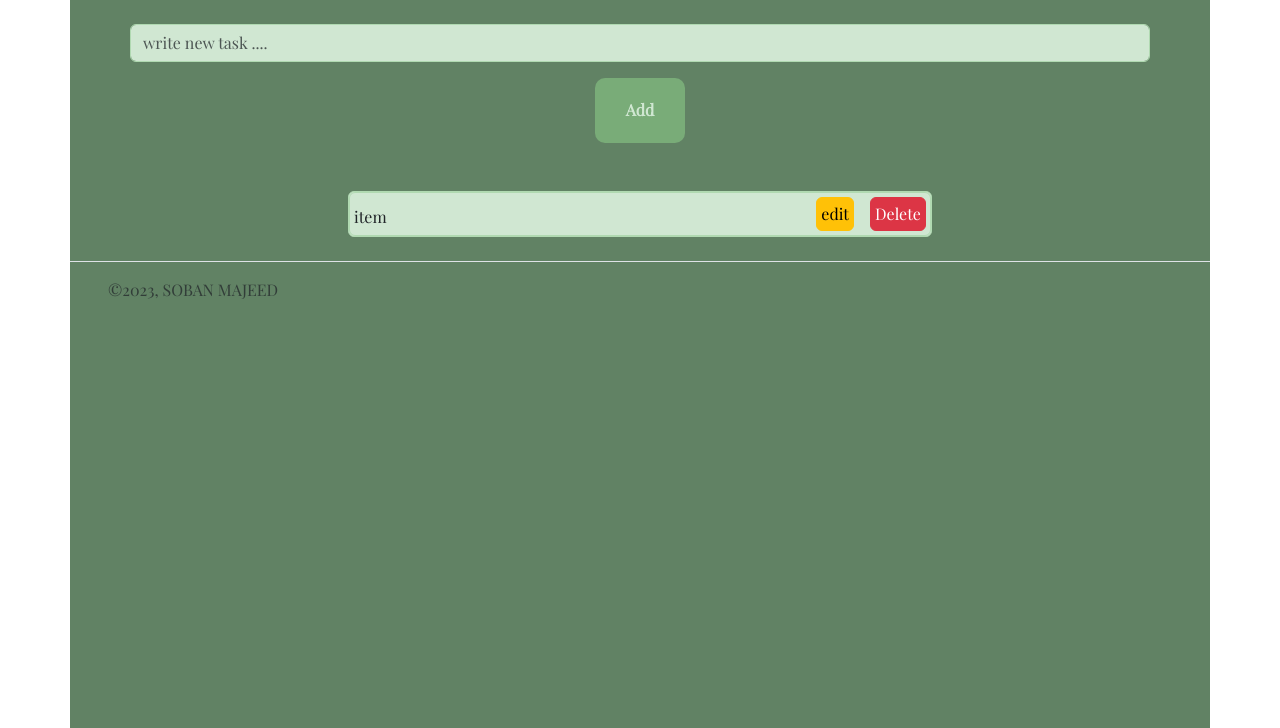
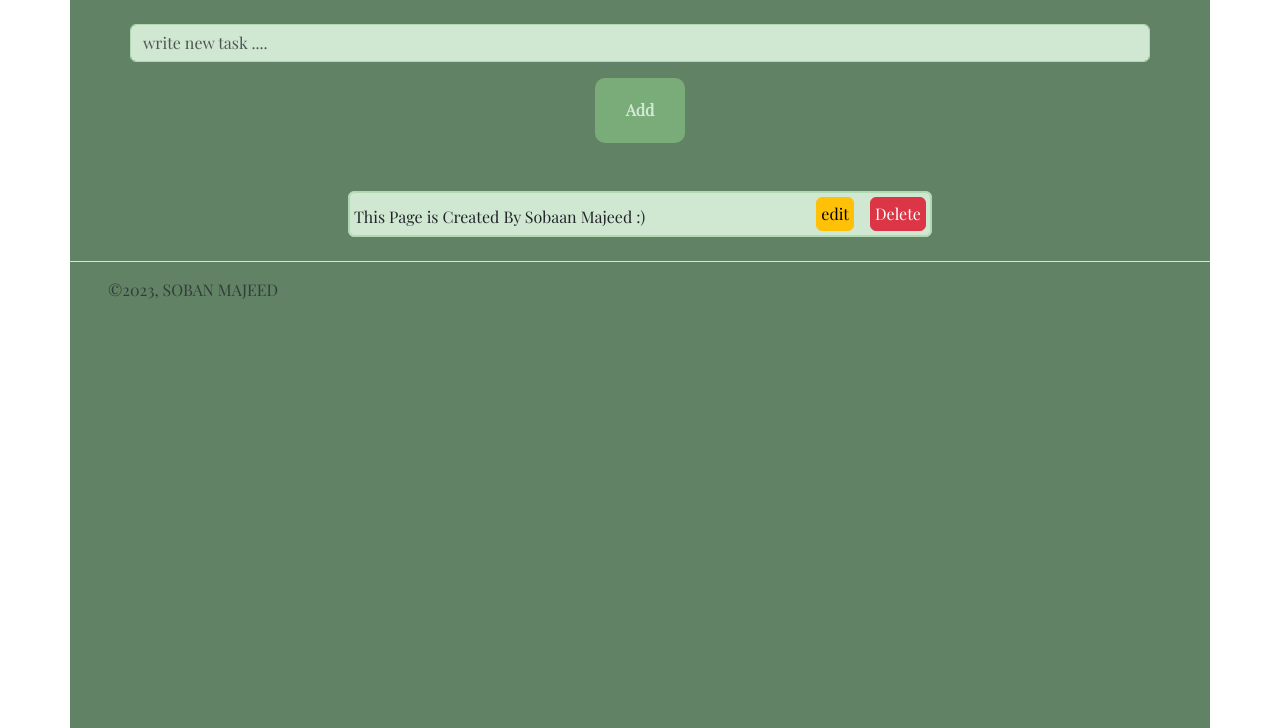
Before and after one commit to sobanmajeed/todolist, a plain HTML site: page index.html in a window 1280 px wide. Shown: the part 72-800 px from the top of the page. Drawn offline with nearby package versions, Linux system fonts and the light colour scheme.

Commit message:
Update index.html

```diff
--- a/index.html
+++ b/index.html
@@ -86,7 +86,7 @@
         <div class="col-md-8 offset-md-2">
           <ol class="list-group list-group" id="task">
             <li class="list-group-item d-flex justify-content-between m-0 p-1">
-              <h7 class="mt-2 flex-grow-1">item</h7>
+              <h7 class="mt-2 flex-grow-1">This Page is Created By Sobaan Majeed :)</h7>
               <button class="btn btn-warning p-1 mx-3" onclick="editItem(this)">
                 edit
               </button>
```
